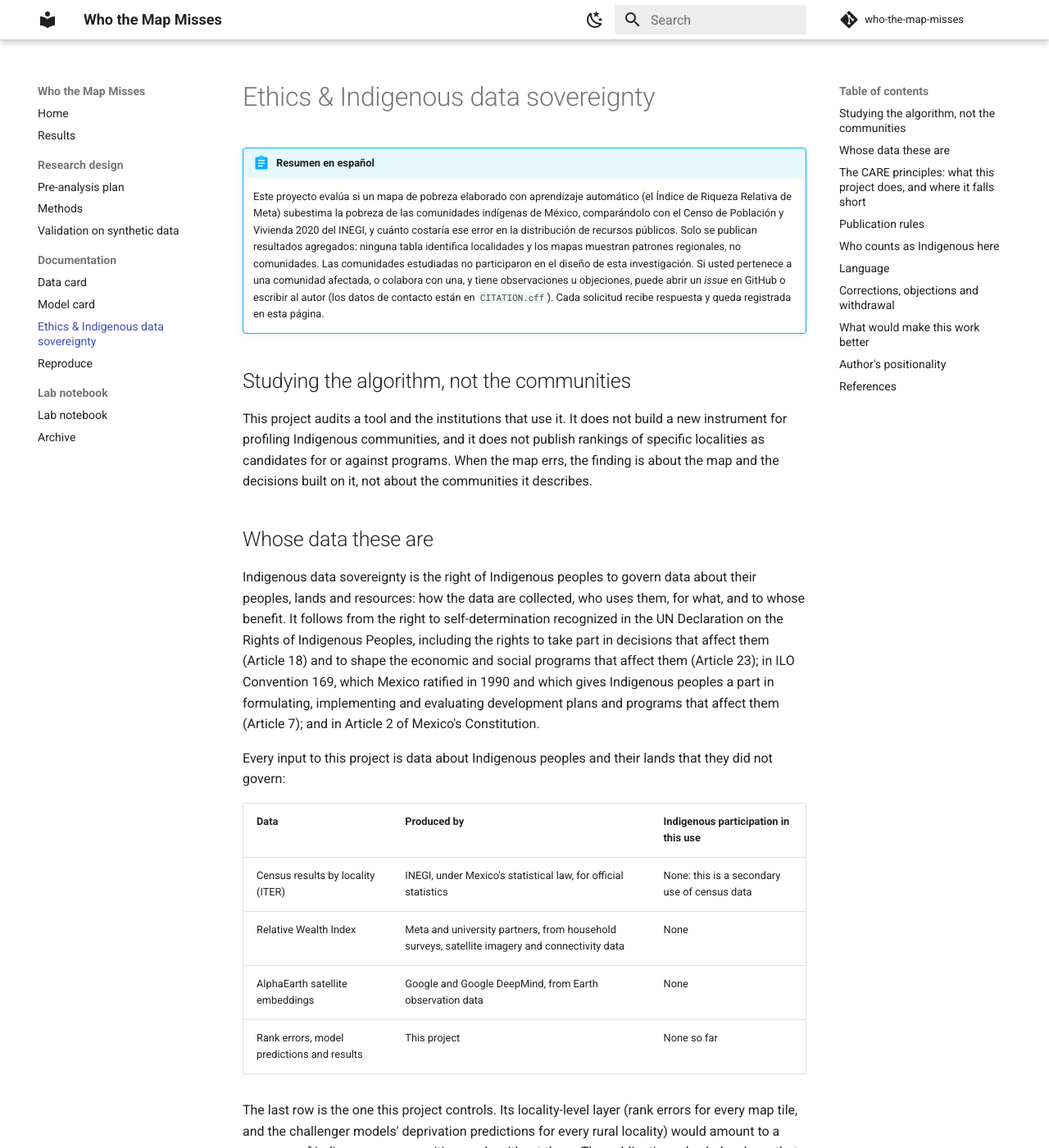
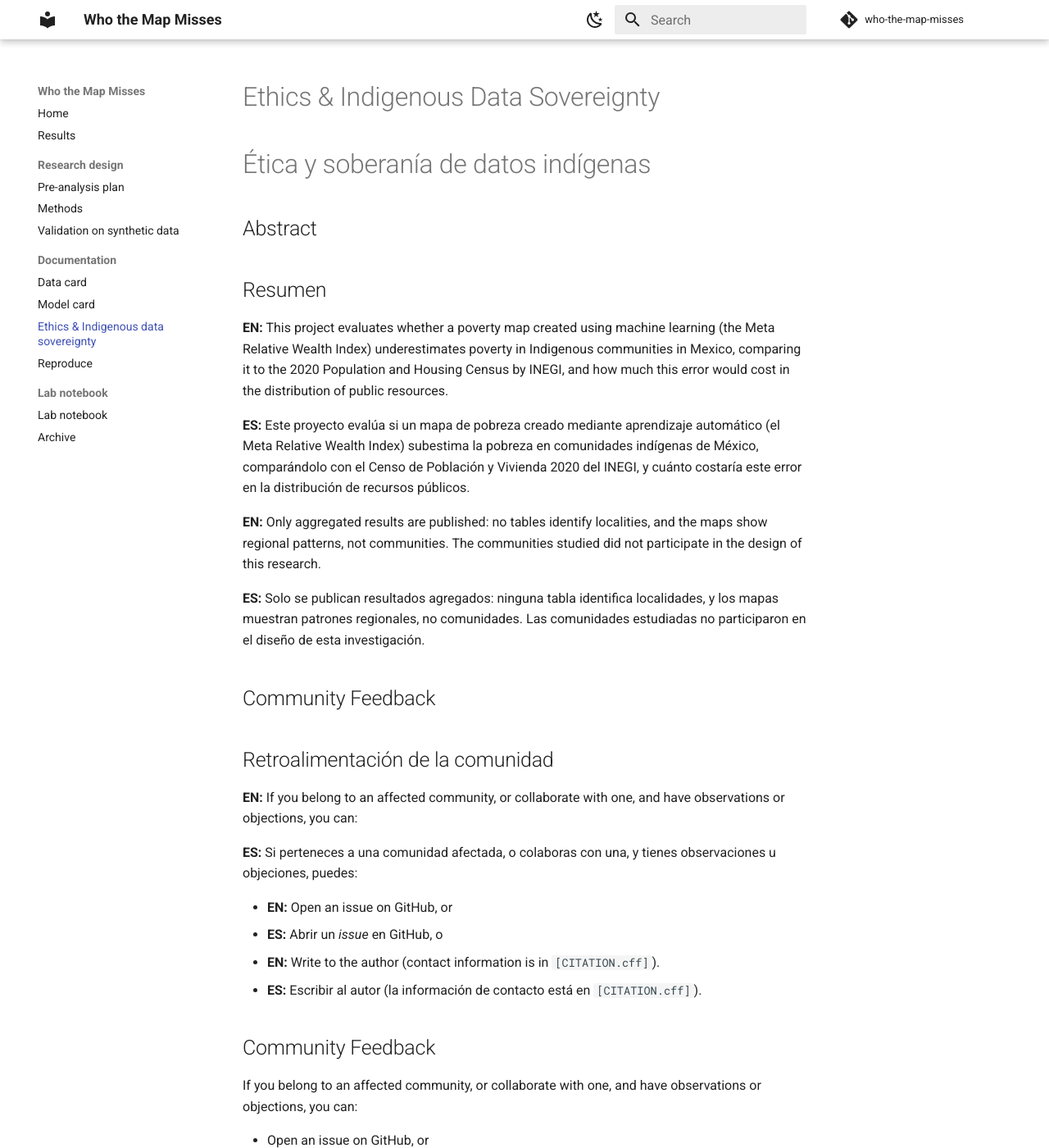
Before and after one commit to cody-allen-analytics/who-the-map-misses, an MkDocs documentation site: the page built from docs/ethics.md, in a window 1280 px wide and 1400 px high. Shown: the whole window at 82% size. Built offline with MkDocs 1.6.1 and Material for MkDocs 9.7.7, drawn with Linux system fonts in a browser that asks for light colours; comment, search, counter and statistics services are not loaded; some of the changed text lies outside the part shown.

Commit message:
Revise ethics document for clarity and structure
Updated the ethics document to improve structure and clarity, including sections in both English and Spanish.

```diff
--- a/docs/ethics.md
+++ b/docs/ethics.md
@@ -1,15 +1,35 @@
-# Ethics & Indigenous data sovereignty
+# Ethics & Indigenous Data Sovereignty
+# Ética y soberanía de datos indígenas
 
-!!! abstract "Resumen en español"
-    Este proyecto evalúa si un mapa de pobreza elaborado con aprendizaje automático (el Índice de Riqueza
-    Relativa de Meta) subestima la pobreza de las comunidades indígenas de México, comparándolo con el
-    Censo de Población y Vivienda 2020 del INEGI, y cuánto costaría ese error en la distribución de
-    recursos públicos. Solo se publican resultados agregados: ninguna tabla identifica localidades y los
-    mapas muestran patrones regionales, no comunidades. Las comunidades estudiadas no participaron en el
-    diseño de esta investigación. Si usted pertenece a una comunidad afectada, o colabora con una, y tiene
-    observaciones u objeciones, puede abrir un *issue* en GitHub o escribir al autor (los datos de contacto
-    están en `CITATION.cff`). Cada solicitud recibe respuesta y queda registrada en esta página.
+## Abstract
+## Resumen
 
+**EN:** This project evaluates whether a poverty map created using machine learning (the Meta Relative Wealth Index) underestimates poverty in Indigenous communities in Mexico, comparing it to the 2020 Population and Housing Census by INEGI, and how much this error would cost in the distribution of public resources.
+
+**ES:** Este proyecto evalúa si un mapa de pobreza creado mediante aprendizaje automático (el Meta Relative Wealth Index) subestima la pobreza en comunidades indígenas de México, comparándolo con el Censo de Población y Vivienda 2020 del INEGI, y cuánto costaría este error en la distribución de recursos públicos.
+
+**EN:** Only aggregated results are published: no tables identify localities, and the maps show regional patterns, not communities. The communities studied did not participate in the design of this research.
+
+**ES:** Solo se publican resultados agregados: ninguna tabla identifica localidades, y los mapas muestran patrones regionales, no comunidades. Las comunidades estudiadas no participaron en el diseño de esta investigación.
+
+## Community Feedback
+## Retroalimentación de la comunidad
+
+**EN:** If you belong to an affected community, or collaborate with one, and have observations or objections, you can:
+
+**ES:** Si perteneces a una comunidad afectada, o colaboras con una, y tienes observaciones u objeciones, puedes:
+
+- **EN:** Open an issue on GitHub, or
+- **ES:** Abrir un *issue* en GitHub, o
+- **EN:** Write to the author (contact information is in `[CITATION.cff]`).
+- **ES:** Escribir al autor (la información de contacto está en `[CITATION.cff]`).
+
+## Community Feedback
+
+If you belong to an affected community, or collaborate with one, and have observations or objections, you can:
+
+- Open an issue on GitHub, or
+- Write to the author (contact information is in `[CITATION.cff]` <!-- replace with the actual file, e.g. CITATION.cff, CONTACT.md, README -->).
 ## Studying the algorithm, not the communities
 
 This project audits a tool and the institutions that use it. It does not build a new instrument for
```
